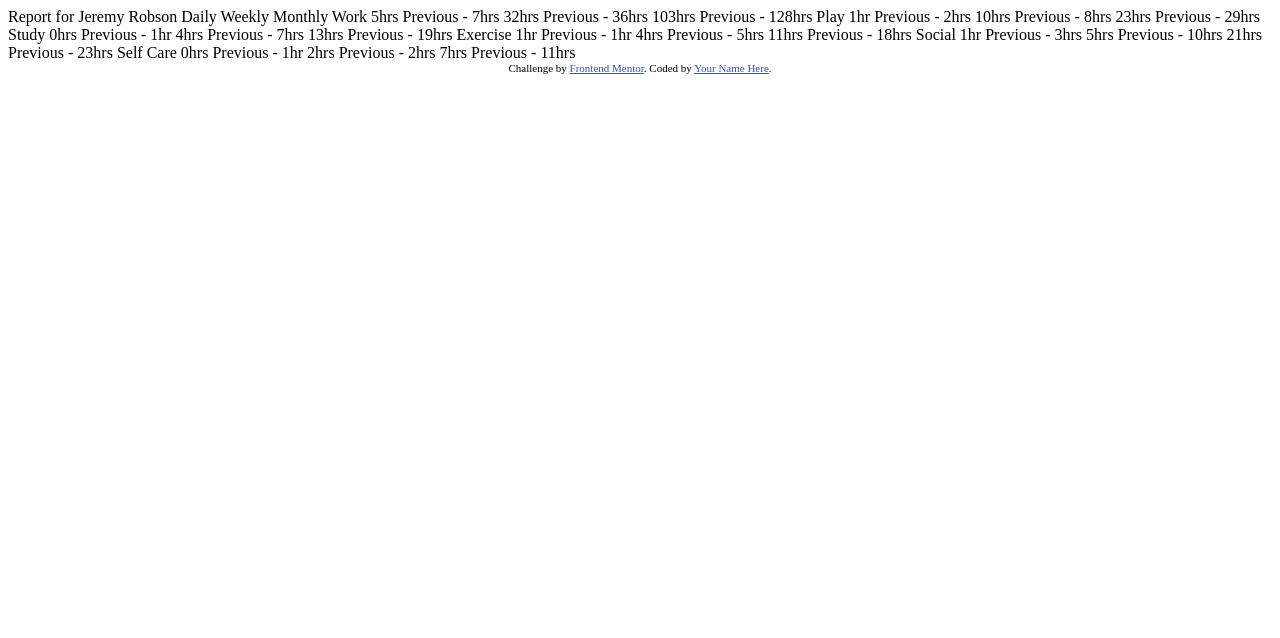
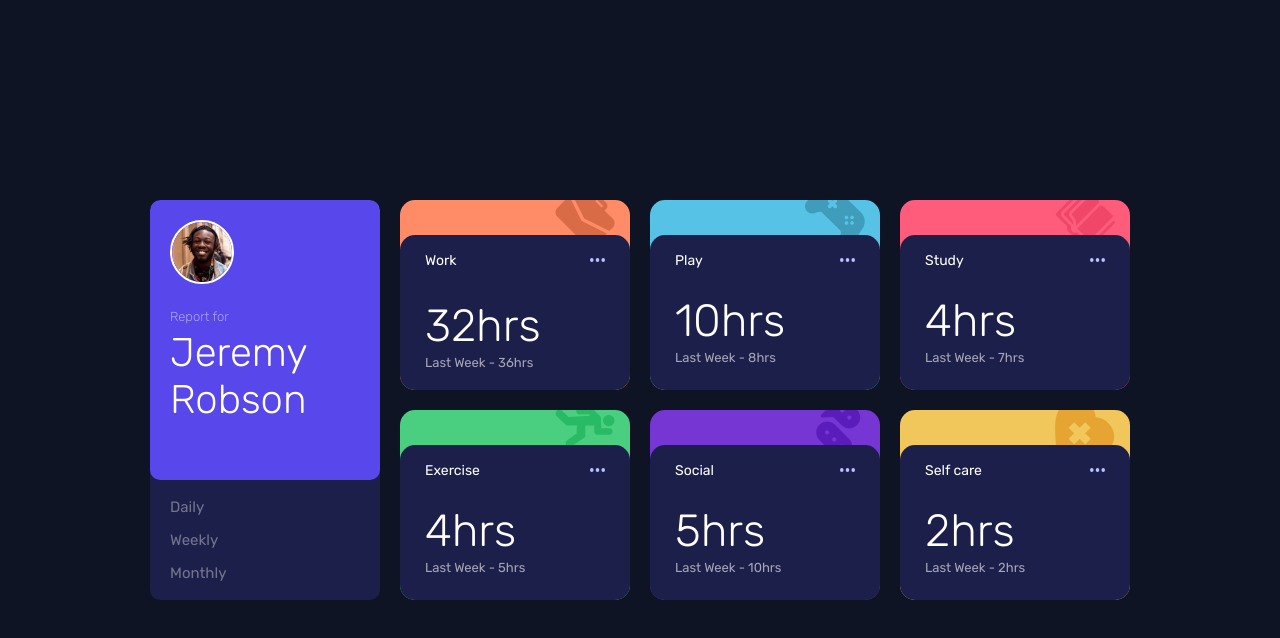
Before and after one commit to brianMunyao/thejitu-assign-3-time-tracking-dashboard, a plain HTML site: page index.html in a window 1280 px wide. Drawn offline with Linux system fonts and the light colour scheme.

Commit message:
added: desktop view

```diff
--- a/index.html
+++ b/index.html
@@ -1,80 +1,248 @@
 <!DOCTYPE html>
 <html lang="en">
-<head>
-  <meta charset="UTF-8">
-  <meta name="viewport" content="width=device-width, initial-scale=1.0"> <!-- displays site properly based on user's device -->
+	<head>
+		<meta charset="UTF-8" />
+		<meta name="viewport" content="width=device-width, initial-scale=1.0" />
+		<!-- displays site properly based on user's device -->
 
-  <link rel="icon" type="image/png" sizes="32x32" href="./images/favicon-32x32.png">
+		<link
+			rel="icon"
+			type="image/png"
+			sizes="32x32"
+			href="./images/favicon-32x32.png"
+		/>
 
-  <title>Frontend Mentor | Time tracking dashboard</title>
+		<link rel="stylesheet" href="./style.css" />
 
-  <!-- Feel free to remove these styles or customise in your own stylesheet 👍 -->
-  <style>
-    .attribution { font-size: 11px; text-align: center; }
-    .attribution a { color: hsl(228, 45%, 44%); }
-  </style>
-</head>
-<body>
+		<title>Frontend Mentor | Time tracking dashboard</title>
+	</head>
+	<body>
+		<main>
+			<div class="user-container">
+				<div class="user-con-upper">
+					<div class="img-con">
+						<img src="./images/image-jeremy.png" />
+					</div>
 
-  Report for
-  Jeremy Robson
+					<div class="user-info">
+						<p class="report-for">Report for</p>
+						<p class="user-name">Jeremy Robson</p>
+					</div>
+				</div>
 
-  Daily
-  Weekly
-  Monthly
+				<div class="user-con-lower">
+					<span>Daily</span>
+					<span>Weekly</span>
+					<span>Monthly</span>
+				</div>
 
-  Work
-  5hrs <!-- daily -->
-  Previous - 7hrs <!-- daily -->
-  32hrs <!-- weekly -->
-  Previous - 36hrs <!-- weekly -->
-  103hrs <!-- monthly -->
-  Previous - 128hrs <!-- monthly -->
+				<!-- Daily Weekly Monthly Work 5hrs -->
+			</div>
 
-  Play
-  1hr <!-- daily -->
-  Previous - 2hrs <!-- daily -->
-  10hrs <!-- weekly -->
-  Previous - 8hrs <!-- weekly -->
-  23hrs <!-- monthly -->
-  Previous - 29hrs <!-- monthly -->
+			<div class="time-card work">
+				<div class="time-card-upper">
+					<img src="./images/icon-work.svg" alt="Work-icon" />
+				</div>
 
-  Study
-  0hrs <!-- daily -->
-  Previous - 1hr <!-- daily -->
-  4hrs <!-- weekly -->
-  Previous - 7hrs <!-- weekly -->
-  13hrs <!-- monthly -->
-  Previous - 19hrs <!-- monthly -->
+				<div class="time-card-lower">
+					<div class="time-card-title">
+						<span>Work</span>
+						<img
+							src="./images/icon-ellipsis.svg"
+							alt="ellipsis icon"
+						/>
+					</div>
 
-  Exercise
-  1hr <!-- daily -->
-  Previous - 1hr <!-- daily -->
-  4hrs <!-- weekly -->
-  Previous - 5hrs <!-- weekly -->
-  11hrs <!-- monthly -->
-  Previous - 18hrs <!-- monthly -->
+					<div class="time-last-week">
+						<p class="time">32hrs</p>
+						<p class="last-week">Last Week - 36hrs</p>
+					</div>
+				</div>
+			</div>
 
-  Social
-  1hr <!-- daily -->
-  Previous - 3hrs <!-- daily -->
-  5hrs <!-- weekly -->
-  Previous - 10hrs <!-- weekly -->
-  21hrs <!-- monthly -->
-  Previous - 23hrs <!-- monthly -->
+			<div class="time-card play">
+				<div class="time-card-upper">
+					<img src="./images/icon-play.svg" alt="play-icon" />
+				</div>
 
-  Self Care
-  0hrs <!-- daily -->
-  Previous - 1hr <!-- daily -->
-  2hrs <!-- weekly -->
-  Previous - 2hrs <!-- weekly -->
-  7hrs <!-- monthly -->
-  Previous - 11hrs <!-- monthly -->
+				<div class="time-card-lower">
+					<div class="time-card-title">
+						<span>Play</span>
+						<img
+							src="./images/icon-ellipsis.svg"
+							alt="ellipsis icon"
+						/>
+					</div>
 
+					<p class="time">10hrs</p>
+					<p class="last-week">Last Week - 8hrs</p>
+				</div>
+			</div>
 
-  <div class="attribution">
-    Challenge by <a href="https://www.frontendmentor.io?ref=challenge" target="_blank">Frontend Mentor</a>.
-    Coded by <a href="#">Your Name Here</a>.
-  </div>
-</body>
+			<div class="time-card study">
+				<div class="time-card-upper">
+					<img src="./images/icon-study.svg" alt="study-icon" />
+				</div>
+
+				<div class="time-card-lower">
+					<div class="time-card-title">
+						<span>Study</span>
+						<img
+							src="./images/icon-ellipsis.svg"
+							alt="ellipsis icon"
+						/>
+					</div>
+
+					<p class="time">4hrs</p>
+					<p class="last-week">Last Week - 7hrs</p>
+				</div>
+			</div>
+
+			<div class="time-card exercise">
+				<div class="time-card-upper">
+					<img src="./images/icon-exercise.svg" alt="exercise-icon" />
+				</div>
+
+				<div class="time-card-lower">
+					<div class="time-card-title">
+						<span>Exercise</span>
+						<img
+							src="./images/icon-ellipsis.svg"
+							alt="ellipsis icon"
+						/>
+					</div>
+
+					<p class="time">4hrs</p>
+					<p class="last-week">Last Week - 5hrs</p>
+				</div>
+			</div>
+
+			<div class="time-card social">
+				<div class="time-card-upper">
+					<img src="./images/icon-social.svg" alt="social-icon" />
+				</div>
+
+				<div class="time-card-lower">
+					<div class="time-card-title">
+						<span>Social</span>
+						<img
+							src="./images/icon-ellipsis.svg"
+							alt="ellipsis icon"
+						/>
+					</div>
+
+					<p class="time">5hrs</p>
+					<p class="last-week">Last Week - 10hrs</p>
+				</div>
+			</div>
+
+			<div class="time-card self-care">
+				<div class="time-card-upper">
+					<img
+						src="./images/icon-self-care.svg"
+						alt="Self-care-icon"
+					/>
+				</div>
+
+				<div class="time-card-lower">
+					<div class="time-card-title">
+						<span>Self care</span>
+						<img
+							src="./images/icon-ellipsis.svg"
+							alt="ellipsis icon"
+						/>
+					</div>
+
+					<p class="time">2hrs</p>
+					<p class="last-week">Last Week - 2hrs</p>
+				</div>
+			</div>
+
+			<!-- daily -->
+			<!-- Previous - 7hrs -->
+			<!-- daily -->
+			<!-- 32hrs -->
+			<!-- weekly -->
+			<!-- Previous - 36hrs -->
+			<!-- weekly -->
+			<!-- 103hrs -->
+			<!-- monthly -->
+			<!-- Previous - 128hrs -->
+			<!-- monthly -->
+
+			<!-- Play 1hr -->
+			<!-- daily -->
+			<!-- Previous - 2hrs -->
+			<!-- daily -->
+			<!-- 10hrs -->
+			<!-- weekly -->
+			<!-- Previous - 8hrs -->
+			<!-- weekly -->
+			<!-- 23hrs -->
+			<!-- monthly -->
+			<!-- Previous - 29hrs -->
+			<!-- monthly -->
+
+			<!-- Study 0hrs -->
+			<!-- daily -->
+			<!-- Previous - 1hr -->
+			<!-- daily -->
+			<!-- 4hrs -->
+			<!-- weekly -->
+			<!-- Previous - 7hrs -->
+			<!-- weekly -->
+			<!-- 13hrs -->
+			<!-- monthly -->
+			<!-- Previous - 19hrs -->
+			<!-- monthly -->
+
+			<!-- Exercise 1hr -->
+			<!-- daily -->
+			<!-- Previous - 1hr -->
+			<!-- daily -->
+			<!-- 4hrs -->
+			<!-- weekly -->
+			<!-- Previous - 5hrs -->
+			<!-- weekly -->
+			<!-- 11hrs -->
+			<!-- monthly -->
+			<!-- Previous - 18hrs -->
+			<!-- monthly -->
+
+			<!-- Social 1hr -->
+			<!-- daily -->
+			<!-- Previous - 3hrs -->
+			<!-- daily -->
+			<!-- 5hrs -->
+			<!-- weekly -->
+			<!-- Previous - 10hrs -->
+			<!-- weekly -->
+			<!-- 21hrs -->
+			<!-- monthly -->
+			<!-- Previous - 23hrs -->
+			<!-- monthly -->
+			<!--  -->
+			<!-- Self Care 0hrs -->
+			<!-- daily -->
+			<!-- Previous - 1hr -->
+			<!-- daily -->
+			<!-- 2hrs -->
+			<!-- weekly -->
+			<!-- Previous - 2hrs -->
+			<!-- weekly -->
+			<!-- 7hrs -->
+			<!-- monthly -->
+			<!-- Previous - 11hrs -->
+			<!-- monthly -->
+		</main>
+
+		<!-- <div class="attribution">
+			Challenge by
+			<a
+				href="https://www.frontendmentor.io?ref=challenge"
+				target="_blank"
+				>Frontend Mentor</a
+			>. Coded by <a href="#">Your Name Here</a>.
+		</div> -->
+	</body>
 </html>
--- /dev/null
+++ b/style.css
@@ -0,0 +1,169 @@
+@import url('https://fonts.googleapis.com/css2?family=Rubik:wght@300;400;500&display=swap');
+
+*,
+html {
+	padding: 0;
+	margin: 0;
+	font-family: 'Rubik';
+}
+
+body {
+	background: hsl(226, 43%, 10%);
+	color: white;
+	position: relative;
+	height: 100vh;
+}
+
+main {
+	position: absolute;
+	top: 50%;
+	left: 50%;
+	transform: translate(-50%, -50%);
+	display: grid;
+	grid-template-areas:
+		'user-container work play study'
+		'user-container exercise social self-care';
+	grid-auto-columns: 230px;
+	height: 400px;
+	gap: 20px;
+}
+
+.user-container {
+	grid-area: user-container;
+}
+
+.work {
+	grid-area: work;
+	background: hsl(15, 100%, 70%);
+}
+.play {
+	grid-area: play;
+	background: hsl(195, 74%, 62%);
+}
+.study {
+	grid-area: study;
+	background: hsl(348, 100%, 68%);
+}
+.exercise {
+	grid-area: exercise;
+	background: hsl(145, 58%, 55%);
+}
+.social {
+	grid-area: social;
+	background: hsl(264, 64%, 52%);
+}
+.self-care {
+	grid-area: self-care;
+	background: hsl(43, 84%, 65%);
+}
+
+/*  user container */
+
+.user-container {
+	background: hsl(235, 46%, 20%);
+	border-radius: 10px;
+	overflow: hidden;
+	display: grid;
+	grid-template-columns: 1fr;
+	grid-template-rows: 1fr 120px;
+}
+
+.user-con-upper {
+	background: hsl(246, 80%, 60%);
+	border-radius: 10px;
+	padding: 20px;
+	font-weight: 300;
+	display: grid;
+	grid-template-columns: 1fr;
+	grid-template-rows: 35% 65%;
+}
+.user-con-upper img {
+	width: 60px;
+	height: 60px;
+	border: 2px solid white;
+	border-radius: 50px;
+}
+
+.report-for {
+	font-size: 13px;
+	opacity: 0.5;
+	padding: 5px 0;
+}
+
+.user-name {
+	font-size: 40px;
+}
+
+.user-con-lower {
+	display: grid;
+	grid-template-columns: 1fr;
+	grid-template-rows: repeat(3, 1fr);
+	padding: 10px 20px;
+}
+.user-con-lower > span {
+	margin: auto 0;
+	color: #ffffff62;
+	transition: all 0.2s linear;
+	font-size: 15px;
+}
+.user-con-lower > span:hover {
+	color: #fff;
+	cursor: pointer;
+}
+
+/* time cards */
+
+.time-card {
+	display: grid;
+	grid-template-columns: 1fr;
+	grid-template-rows: 35px 1fr;
+	border-radius: 15px;
+	overflow: hidden;
+}
+
+.time-card-upper {
+	position: relative;
+}
+.time-card-upper > img {
+	position: absolute;
+	top: 50%;
+	right: 15px;
+	transform: translateY(-50%);
+	width: 60px;
+}
+.time-card-lower {
+	background: hsl(235, 46%, 20%);
+	z-index: 1;
+	border-radius: 15px 15px 0 0;
+	padding: 10px 25px;
+	display: grid;
+	grid-template-columns: 1fr;
+	grid-auto-rows: 30px 1fr;
+}
+.time-card-title {
+	display: grid;
+	grid-template-columns: 1fr 30px;
+	grid-template-rows: 1fr;
+	font-size: 14px;
+}
+.time-card-title > * {
+	margin: auto 0;
+}
+.time-card-title > img {
+	margin-left: auto;
+	height: 3.5px;
+}
+.time-last-week {
+	margin: auto 0 10px;
+}
+
+.time {
+	font-weight: 300;
+	font-size: 45px;
+	margin: auto 0 3px;
+}
+
+.last-week {
+	font-size: 13px;
+	opacity: 0.6;
+}
```
